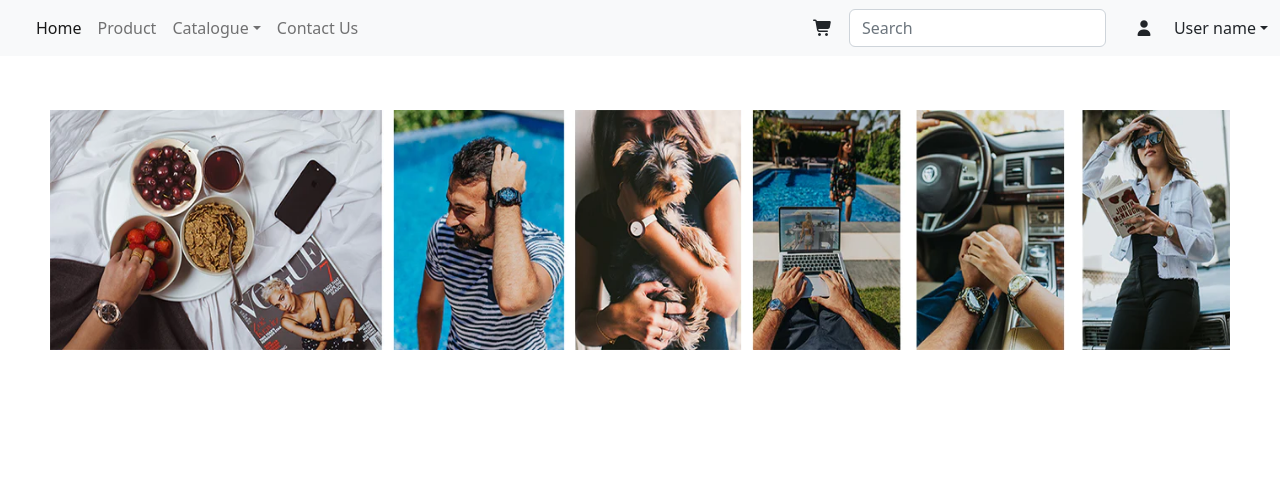
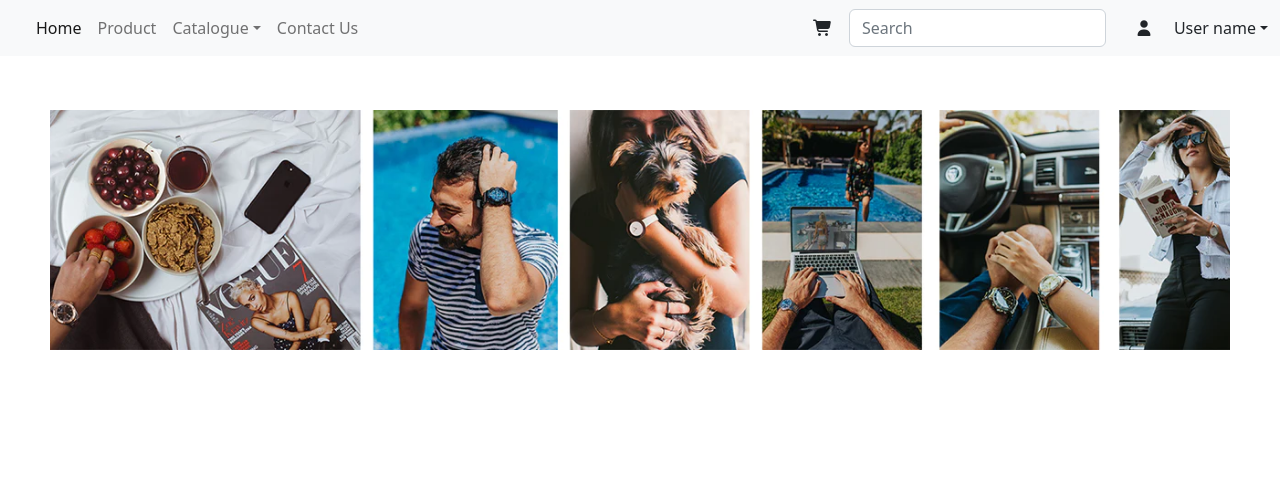
Before and after one commit to AhmedMahmoudMOD/E-commerce-Website-JS-Project, a plain HTML site: page html/compCat.html in a window 1280 px wide. Shown: the top 483 px of the page. Drawn offline with nearby package versions, Linux system fonts and the light colour scheme.

Commit message:
banner image modifications

```diff
--- a/html/compCat.css
+++ b/html/compCat.css
@@ -12,7 +12,6 @@
     object-fit: cover;
     height: 100%;
     margin: 0px auto;
-    display: block;
 }
 .section-wrapper{
     padding-top: 30px;
--- a/html/compCat.html
+++ b/html/compCat.html
@@ -71,8 +71,8 @@
     </div>
     </nav>
     <section class="section-wrapper">
-    <div class="banner-wrapper row flex-wrap">
-        <img alt="Banner Image" class="bannerimg" src="../assets/CatBanner.webp">
+    <div class="banner-wrapper container-fluid ">
+        <img alt="Banner Image" class="banner-img img-fluid " src="../assets/CatBanner.webp">
     </div>
         </section>
     <section class="section-wrapper">
```
